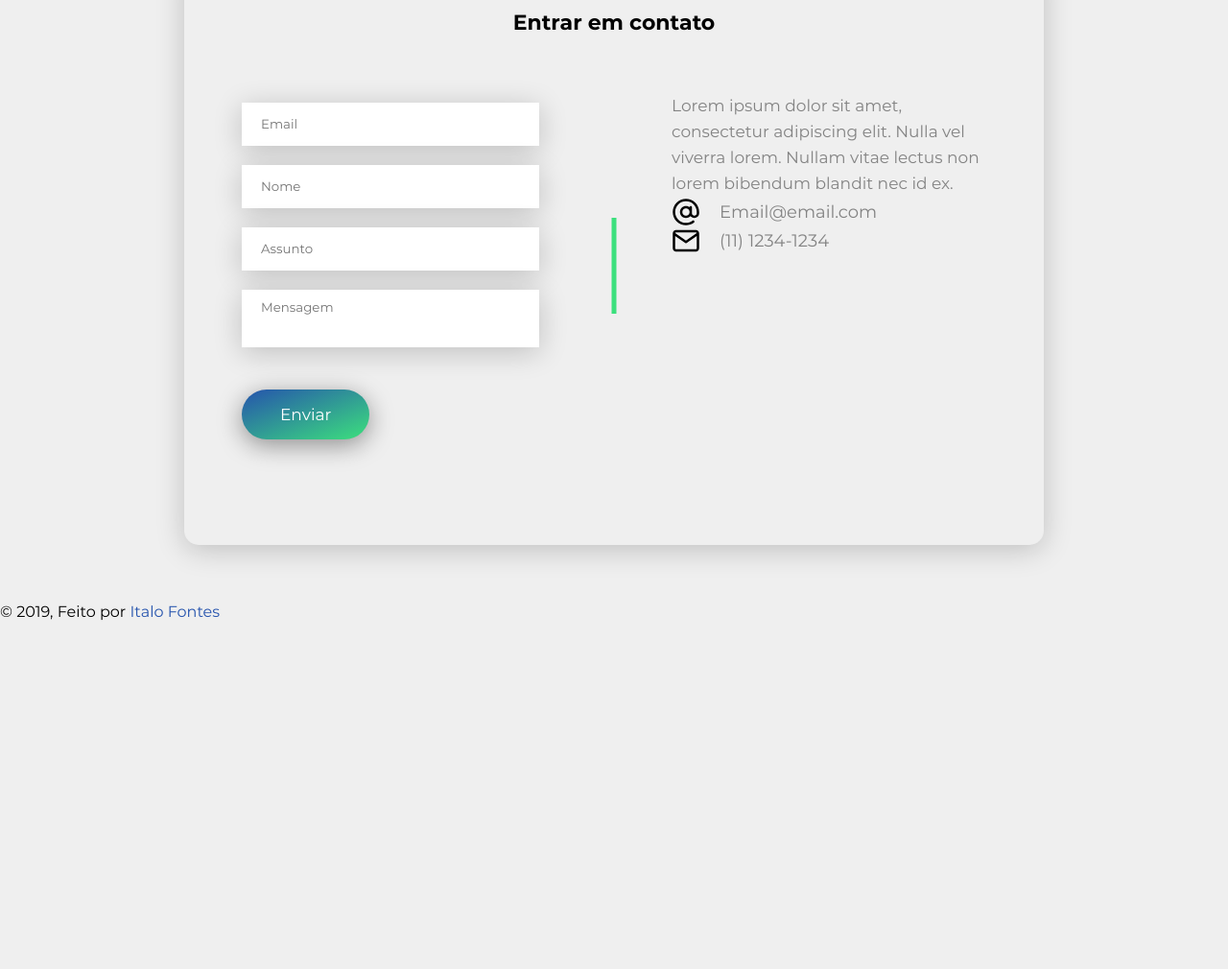
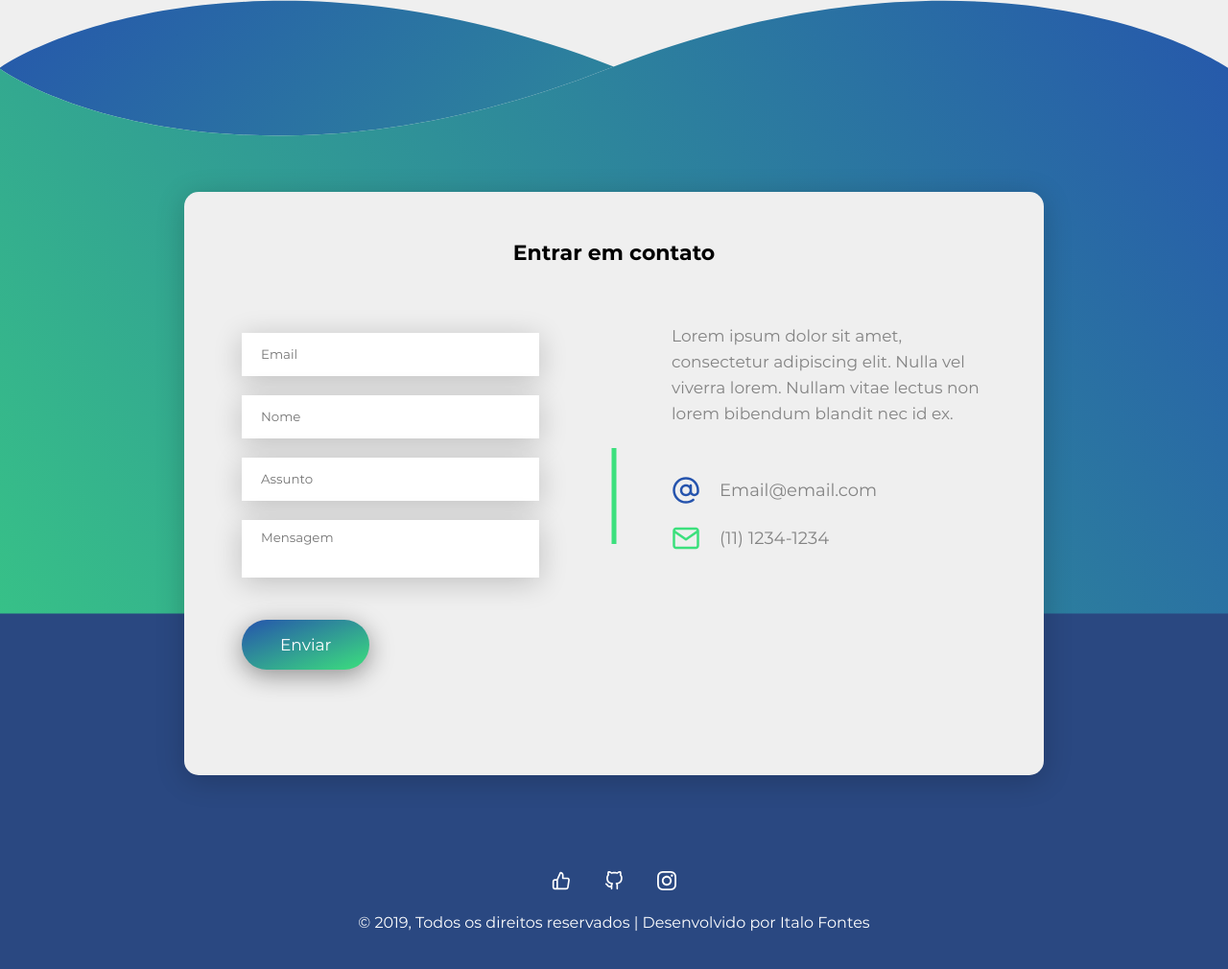
Before and after one commit to TimFont/interzone, a Gatsby site: page / in a window 1280 px wide. Shown: the part 2894-3904 px from the top of the page at 96% size. Before the commit the page ends 3541 px from the top, so only its background shows below. Built offline with nearby package versions, Linux system fonts and the light colour scheme; Gatsby itself is replaced by a stand-in of ours.

Commit message:
footer added

```diff
--- a/src/components/contact/contact.js
+++ b/src/components/contact/contact.js
@@ -49,7 +49,7 @@ export default class Contact extends Component {
                             <div className="contact__form-group">
                                 <textarea value={this.state.message} onChange={this.handleChange} id="form-text" name="message" placeholder="Mensagem"></textarea>
                             </div>
-                            <input type="submit" className="btn" value="Enviar" />
+                            <input type="submit" className="btn contact__submit" value="Enviar" />
 
                         </form>
                     </div>
--- a/src/components/layouts/footer.js
+++ b/src/components/layouts/footer.js
@@ -1,12 +1,14 @@
 import React, { Component } from 'react';
+import Social from '../social';
 
 
 class Footer extends Component{
     render(){
         return(
-            <div className={`footer ${this.props.currentPage === '/' ? 'footer--big' : ''}`}>
+            <div className={`footer`}>
+                <Social place="footer"/>
                 <div className="footer__info">
-                    © {new Date().getFullYear()}, Feito por <a href="https://italofontes.com" target="_blank" rel="noopener noreferrer">Italo Fontes</a>
+                    © {new Date().getFullYear()}, Todos os direitos reservados | Desenvolvido por <a href="https://italofontes.com" target="_blank" rel="noopener noreferrer">Italo Fontes</a>
                 </div>
             </div>
         );
--- a/src/styles/abstract/_variables.scss
+++ b/src/styles/abstract/_variables.scss
@@ -11,6 +11,8 @@ $color-black:#000000;
 $color-dark-grey:#5A5656;
 $color-light-blue:#D9F4F2;
 
+$color-blue-two: #2A4881;
+
 $linear-gradient-main:linear-gradient(to right bottom, $color-main-blue, $color-main-green);
 $linear-gradient-invert:linear-gradient(to right bottom, $color-main-green, $color-main-blue);
 $box-shadow : rgba(0, 0, 0, 0.2) 0px 5px 30px;
--- a/src/styles/components/_contact.scss
+++ b/src/styles/components/_contact.scss
@@ -8,6 +8,7 @@
 
     @include respond(tab-port){
         width:95%;
+        padding: 5rem 3rem;
     }
 
     &__content {
@@ -29,6 +30,10 @@
             top:50%;
             left:50%;
             transform: translate(-50%, -50%);
+
+            @include respond(tab-port){
+                display:none;
+            }
         }
     }
 
@@ -38,19 +43,44 @@
 
         @include respond(tab-port){
             flex:0 0 100%;
+
         }
     }
 
     &__left {
-
+        @include respond(tab-port){
+            margin-bottom:5rem;
+        }
     }
 
     &__right {
         padding-left:6rem;
+
+        @include respond(tab-port){
+            padding-left:none;
+        }
     }
 
     &__form {
+        @include respond(tab-port){
+            display:flex;
+            justify-content: center;
+            flex-direction: column;
+        }
+    }
 
+    &__form-group {
+        @include respond(tab-port){
+            flex:0 0 100%;
+            display:flex;
+            justify-content: center;
+        }
+    }
+
+    &__submit {
+        @include respond(tab-port){
+            align-self: center;
+        }
     }
 
     &__form-group:last-of-type {
@@ -62,7 +92,9 @@
         font-size:1.7rem;
         color:$color-grey-three;
         line-height: 1.6;
+        margin-bottom:5rem;
     }
+
 
     &__info {
         align-items: center;
@@ -71,6 +103,10 @@
     &__email,
     &__phone {
         display:flex;
+    }
+
+    &__email {
+        margin-bottom:2rem;
     }
 
     &__info-value {
@@ -93,11 +129,11 @@
         height:3rem;
 
         &--email {
-
+            fill:$color-main-blue;
         }
 
         &--phone {
-
+            fill:$color-main-green;
         }
     }
 
--- a/src/styles/components/_social.scss
+++ b/src/styles/components/_social.scss
@@ -14,6 +14,10 @@
 
     &--home {
         margin-top:5rem;
+    }
+
+    &--footer {
+        position:static;
     }
 
     &__icon-container {
@@ -39,5 +43,9 @@
             }
         }
 
+        &--footer {
+            fill:$color-white;
+        }
+
     }
 }
--- a/src/styles/layout/_footer.scss
+++ b/src/styles/layout/_footer.scss
@@ -0,0 +1,23 @@
+.footer{
+    position:relative;
+    background-color:$color-blue-two;
+    color:$color-white;
+    text-align:center;
+    display:flex;
+    flex-direction: column;
+    align-items: center;
+    justify-content: center;
+    padding:4rem 0 6rem 0;
+
+    @include respond(tab-port){
+        padding:4rem 5rem 10rem 5rem;
+    }
+
+    a {
+        color:inherit;
+    }
+
+    &__info {
+        margin-top:2rem;
+    }
+}
--- a/src/styles/pages/_home.scss
+++ b/src/styles/pages/_home.scss
@@ -122,3 +122,15 @@
 .contact-section {
     padding:6rem 0;
 }
+
+.contact-section {
+    background:url('../images/gradientWave.svg') left top / 100% auto no-repeat,
+                linear-gradient($color-blue-two, $color-blue-two) left bottom / 100% 50% no-repeat;
+    padding-top:20rem;
+    margin-top:10rem;
+
+    @include respond(tab-port){
+        background:url('../images/gradientWave.svg') left top / 100% auto no-repeat,
+                linear-gradient($color-blue-two, $color-blue-two) left bottom / 100% 80% no-repeat;
+    }
+}
```
Also changed, not shown: src/images/gradientWave.svg (added).
